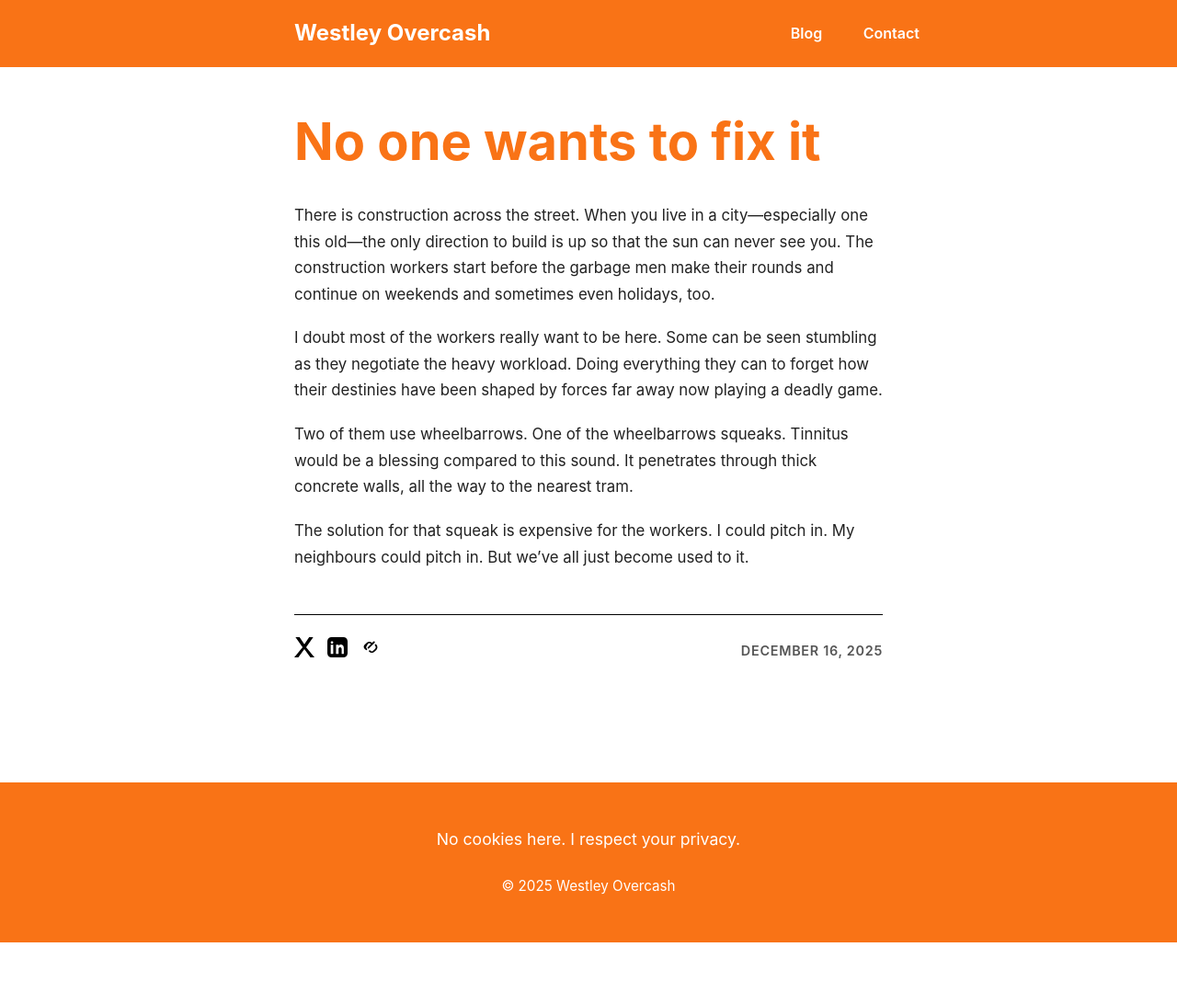
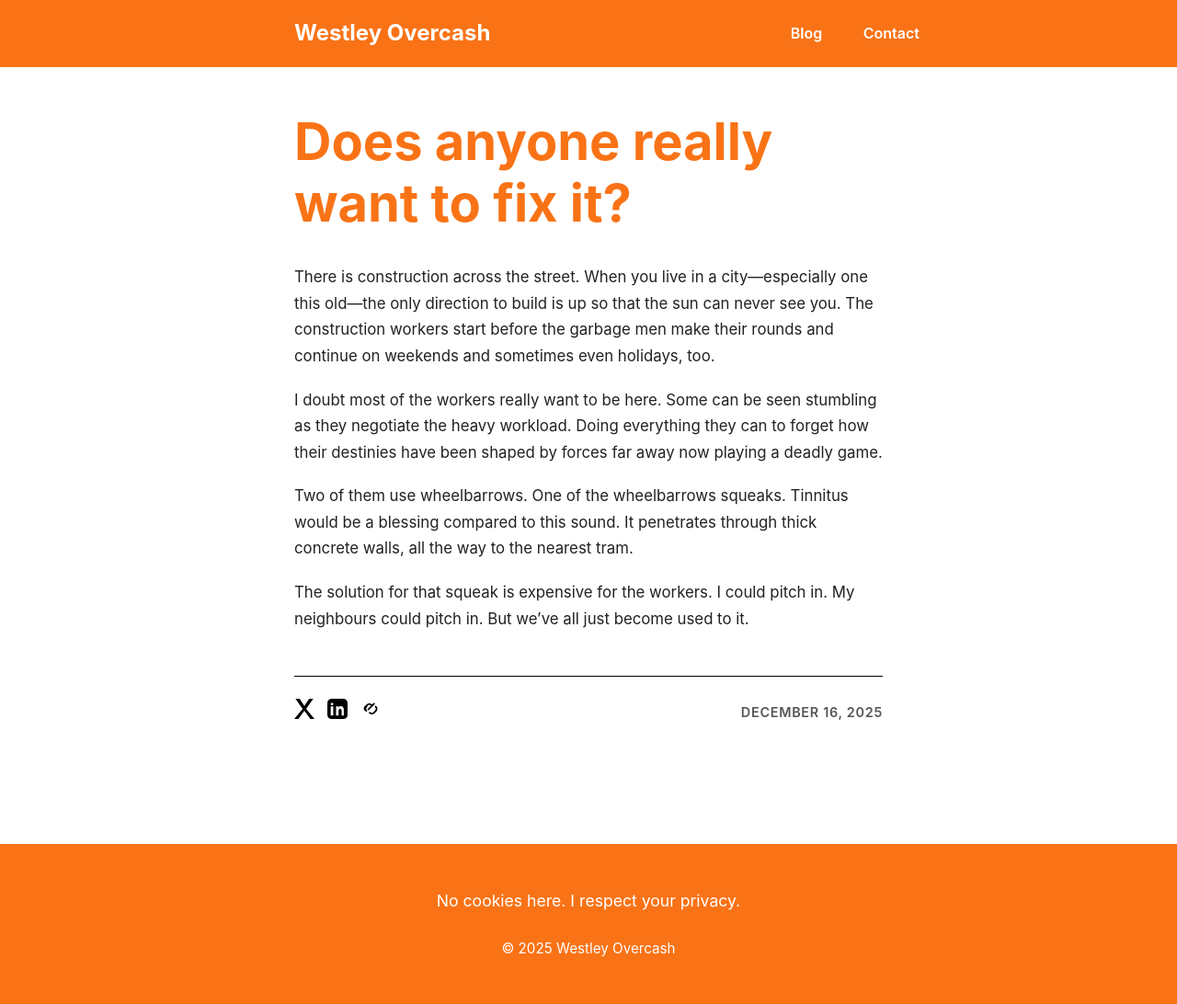
Before and after one commit to westleyovercash/westleyovercash.github.io, a Jekyll site: the page built from _posts/2025-12-16-does-anyone-really-want-to-fix-it.md, in a window 1280 px wide. Shown: the whole page at 92% size. Built offline with Jekyll 4.4.1, drawn with Linux system fonts in a browser that asks for light colours; before the commit the page ends 1025 px from its top, so only the background shows below that.

Commit message:
Update and rename 2025-12-16-no-one-wants-to-fix-it.md to 2025-12-16-does-anyone-really-want-to-fix-it.md

```diff
--- a/_posts/2025-12-16-no-one-wants-to-fix-it.md
+++ b/_posts/2025-12-16-does-anyone-really-want-to-fix-it.md
@@ -1,6 +1,6 @@
 ---
 layout: post
-title: No one wants to fix it
+title: Does anyone really want to fix it?
 date: 2025-12-16
 ---
 There is construction across the street. When you live in a city—especially one this old—the only direction to build is up so that the sun can never see you. The construction workers start before the garbage men make their rounds and continue on weekends and sometimes even holidays, too.
```
